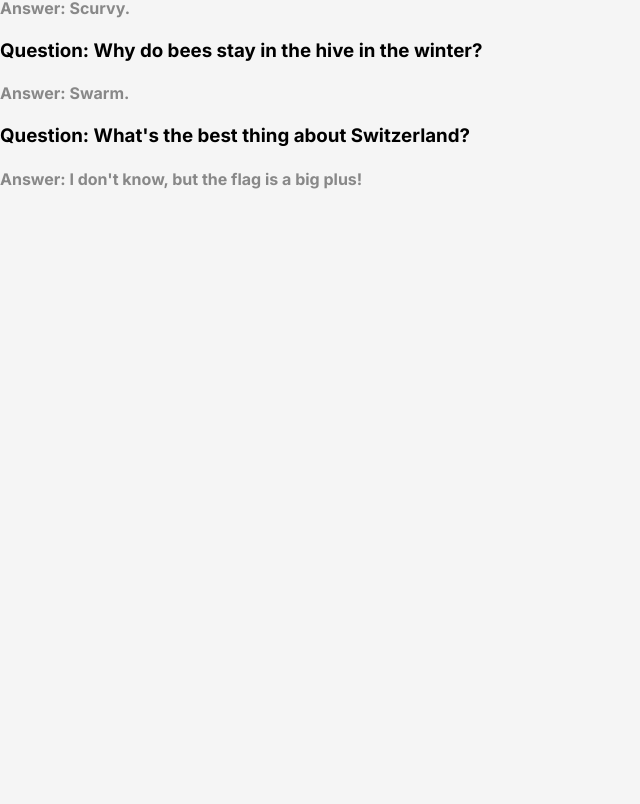
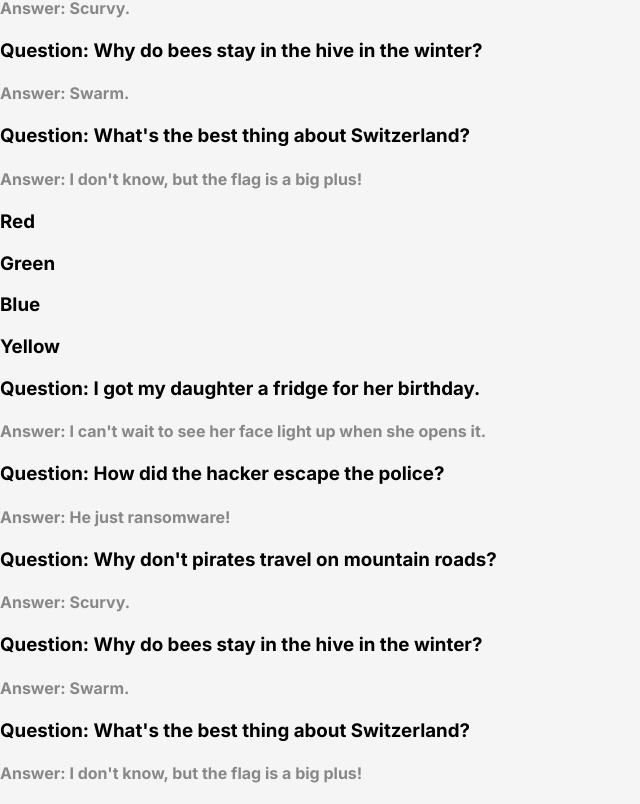
Before and after one commit to godkinja/ReactLearning, a React (Vite) app in the folder Learning/props/: page / in a window 1280 px wide. Shown: the part 873-1677 px from the top of the page, without its empty margins (0-640 px from the left). Before the commit the page ends 1083 px from the top, so only its background shows below. Built offline with nearby package versions, Linux system fonts and the light colour scheme.

Commit message:
Mapping Components

```diff
--- a/Learning/props/src/App.jsx
+++ b/Learning/props/src/App.jsx
@@ -3,6 +3,8 @@ import ReactDOM from 'react-dom/client'
 import Cards from './components/Cards.jsx'
 import Joke from './components/Joke.jsx'
 import Arrays from './components/Arrays.jsx'
+import jokesData from './jokesData.js'
+
 
 export default function App() {
 
@@ -29,6 +31,27 @@ export default function App() {
     timeOfDay = 'night'
 
   }
+
+  const colors = [
+
+    <h3>Red</h3>,
+    <h3>Green</h3>,
+    <h3>Blue</h3>,
+    <h3>Yellow</h3>
+
+  ]
+
+  const jokeElements = jokesData.map(joke => {
+
+    return <Joke
+
+      setup={joke.setup}
+
+      punchline={joke.punchline}
+
+    />
+
+  })
 
   return (
     <>
@@ -133,6 +156,10 @@ export default function App() {
 
       <Arrays />
 
+      {colors}
+
+      {jokeElements}
+
     </>
   )
 }
--- /dev/null
+++ b/Learning/props/src/jokesData.js
@@ -0,0 +1,22 @@
+export default [
+    {
+        setup: "I got my daughter a fridge for her birthday.",
+        punchline: "I can't wait to see her face light up when she opens it."
+    },
+    {
+        setup: "How did the hacker escape the police?",
+        punchline: "He just ransomware!"
+    },
+    {
+        setup: "Why don't pirates travel on mountain roads?",
+        punchline: "Scurvy."
+    },
+    {
+        setup: "Why do bees stay in the hive in the winter?",
+        punchline: "Swarm."
+    },
+    {
+        setup: "What's the best thing about Switzerland?",
+        punchline: "I don't know, but the flag is a big plus!"
+    }
+]
```
